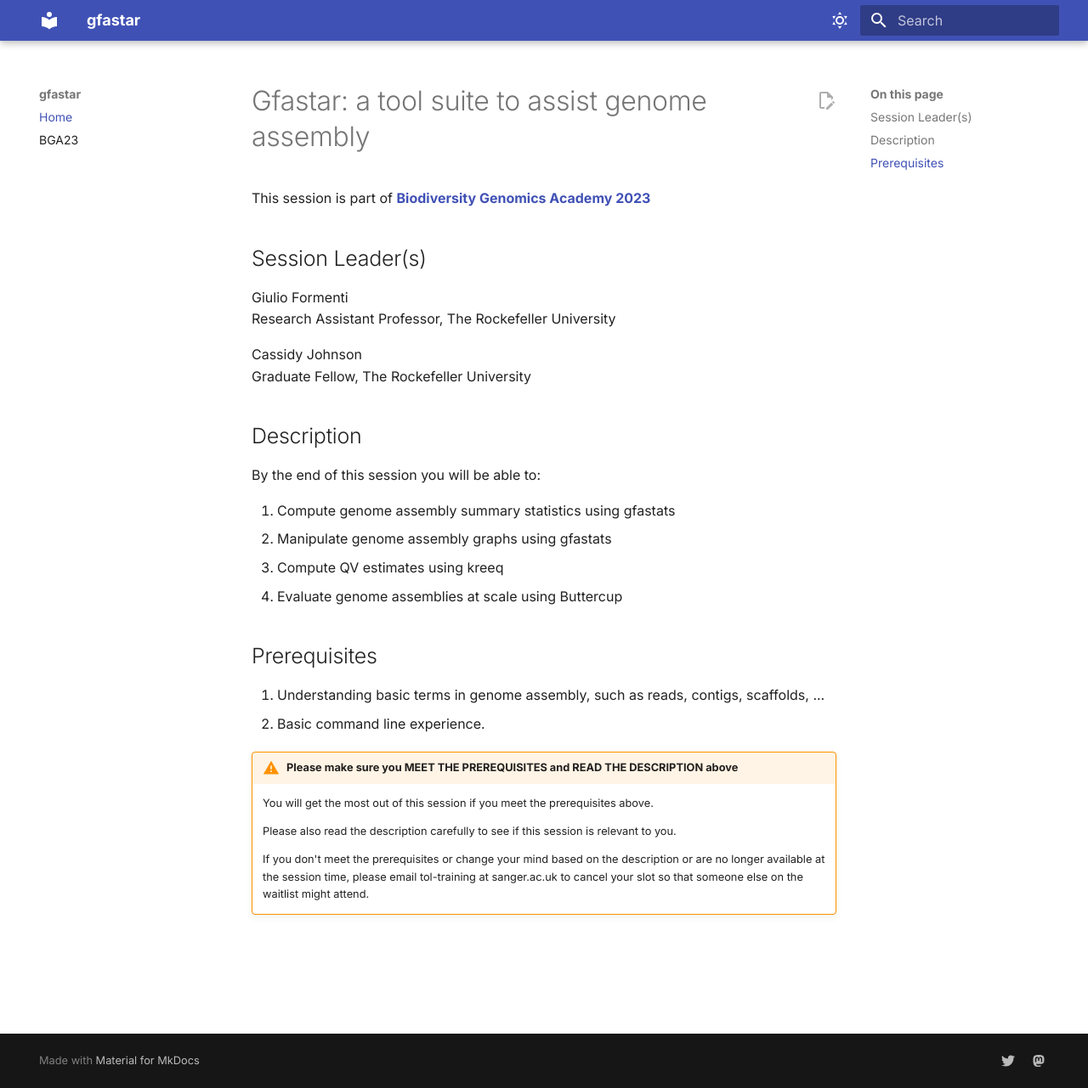
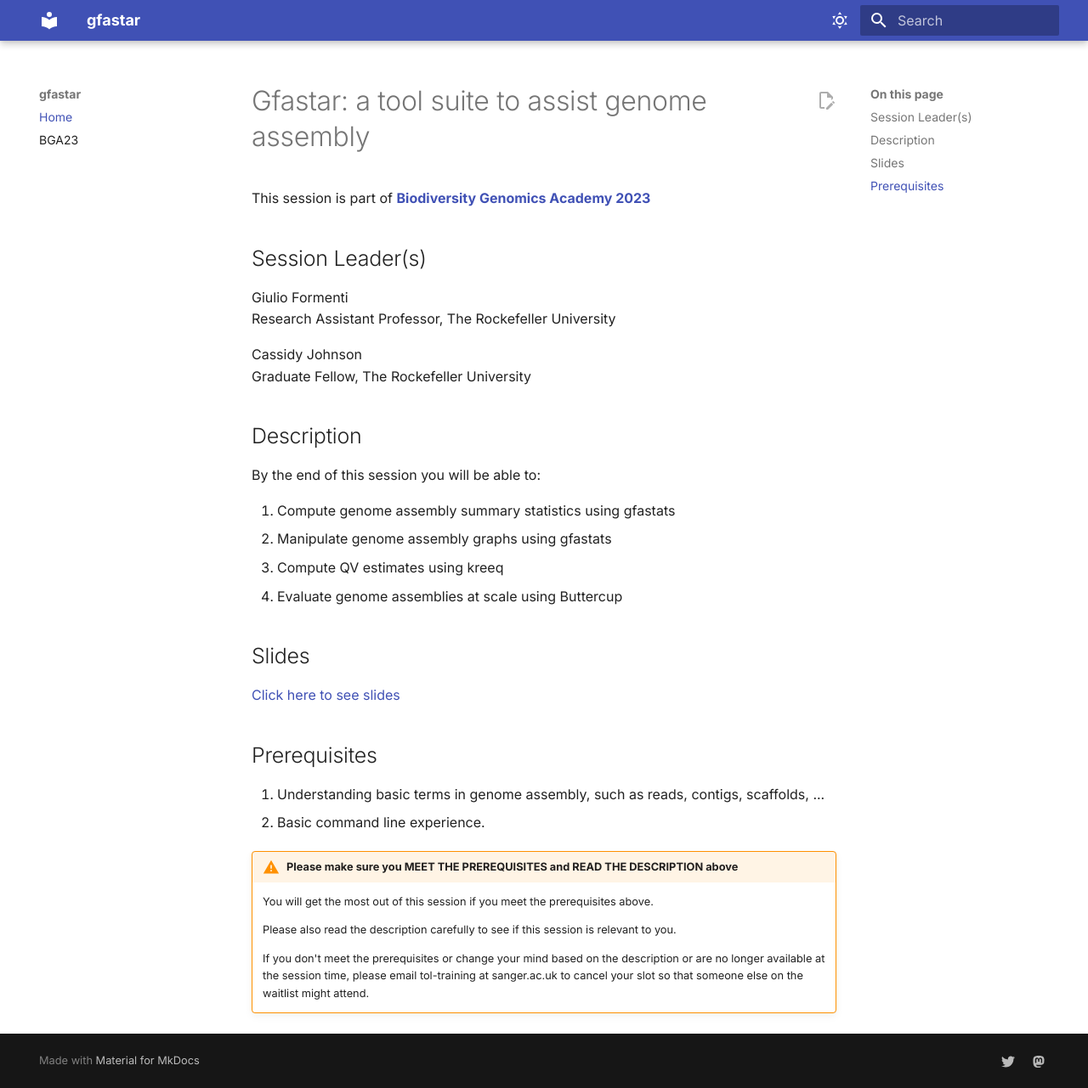
Before and after one commit to teaching-genomics/pavia2024, an MkDocs documentation site: the page built from docs/README.md, in a window 1280 px wide and 1281 px high. Shown: the whole window at 85% size. Built offline with MkDocs 1.6.1 and Material for MkDocs 9.7.7, drawn with Linux system fonts in a browser that asks for light colours.

Commit message:
Update README.md

```diff
--- a/docs/README.md
+++ b/docs/README.md
@@ -19,6 +19,10 @@ By the end of this session you will be able to:
 3. Compute QV estimates using kreeq
 4. Evaluate genome assemblies at scale using Buttercup
 
+## Slides
+
+[Click here to see slides](https://slides.google.com)
+
 ## Prerequisites
 
 1. Understanding basic terms in genome assembly, such as reads, contigs, scaffolds, ...
```
